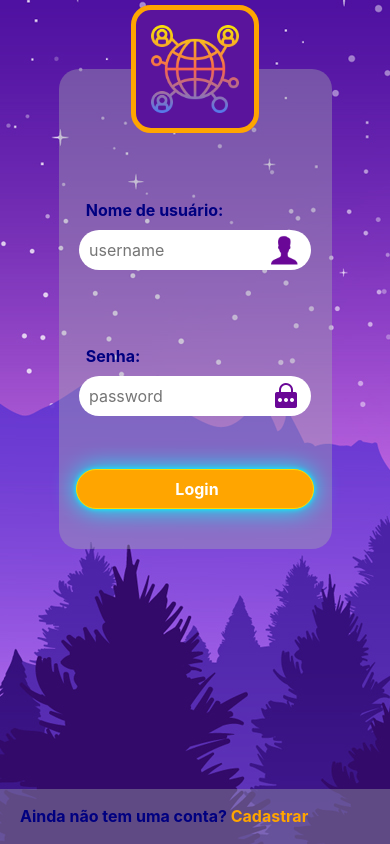
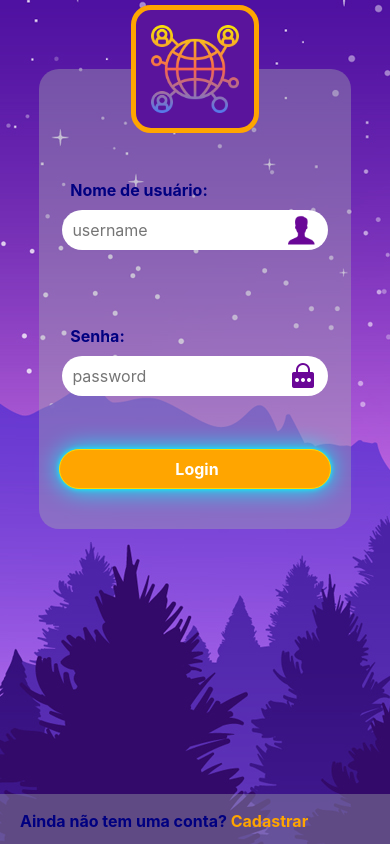
Before and after one commit to rafaeelcabral/ProjetoRedeSocial, a PHP site: page /login.html in a window 390 px wide. Run offline with PHP 8.4, Linux system fonts and the light colour scheme.

Commit message:
ajustando tela de login, cadastro

```diff
--- a/cadastrar.html
+++ b/cadastrar.html
@@ -45,7 +45,7 @@
 
     </form>
 
-    <footer class="fixed-bottom">
+    <footer>
 
       <p>Já tem uma conta? <a href="login.html">Login</a></p>
 
--- a/estilo.css
+++ b/estilo.css
@@ -87,8 +87,10 @@
   }
 
   footer{
+    margin-top: 35px;
     padding-top: 15px;
     background: rgba(162, 170, 172, .4);
+    height: 50px;
   }
 
   #label_data_nascimento{
@@ -105,10 +107,14 @@
     margin: 0px;
   }
 
+  #form_login{
+    width: 40%;
+  }
+
   /* @media para telas "medium" */
   @media (max-width: 992px) {
     form {
-      width: 50%;
+      width: 85%;
       margin: 5px auto auto auto;
     }
 
@@ -138,12 +144,16 @@
       margin: 0px auto 0px auto;
       padding-left: 10px;
     }
+
+    #form_login{
+      width: 80%;
+    }
   }
 
   /* @media para telas "small" */
   @media (max-width: 768px) {
     form {
-      width: 70%;
+      width: 85%;
       margin: 5px auto auto auto;
     }
 
@@ -173,4 +183,8 @@
       margin: 0px auto 0px auto;
       padding-left: 10px;
     }
+
+    #form_login{
+      width: 80%;
+    }
   }
--- a/login.html
+++ b/login.html
@@ -15,13 +15,13 @@
 
   <body>
 
-    <form action="verificar_login.php" method="POST">
+    <form action="verificar_login.php" method="POST" id="form_login">
 
       <fieldset>
 
         <legend><img src="img/rede-social.png"></legend>
 
-        <label for="username">Nome de usuário:</label>
+        <label for="username" style="margin-top: 30px;">Nome de usuário:</label>
         <input type="text" id="username" name="username" placeholder="username" required> <br>
 
         <label for="password">Senha:</label>
```
